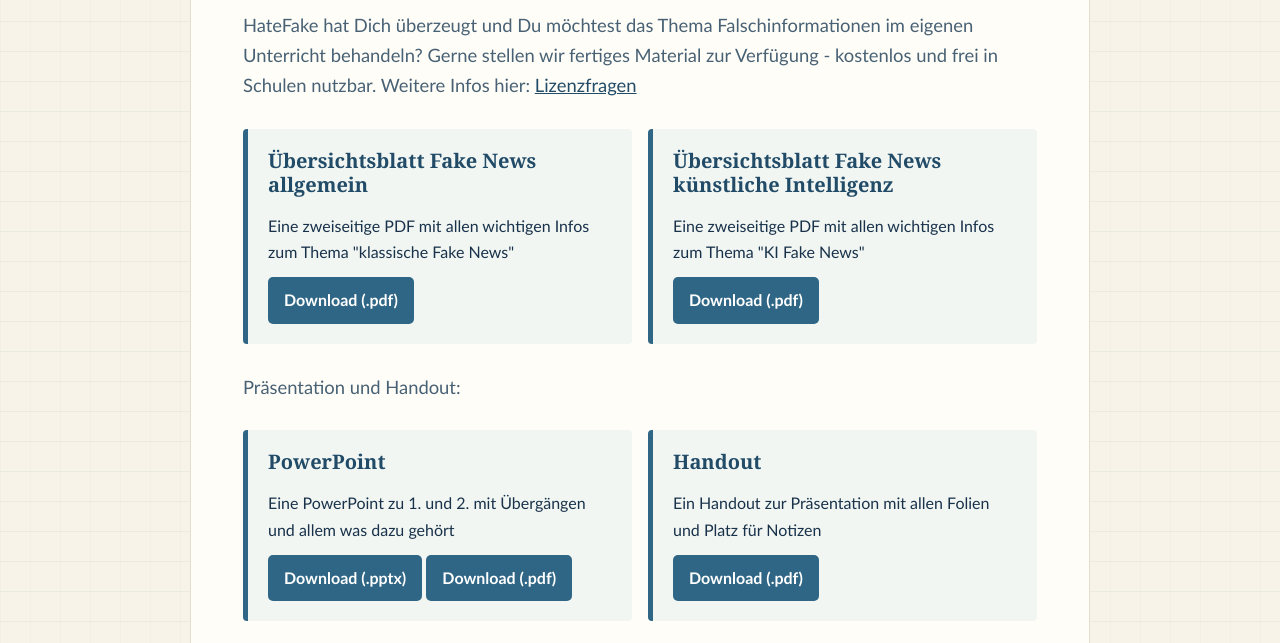
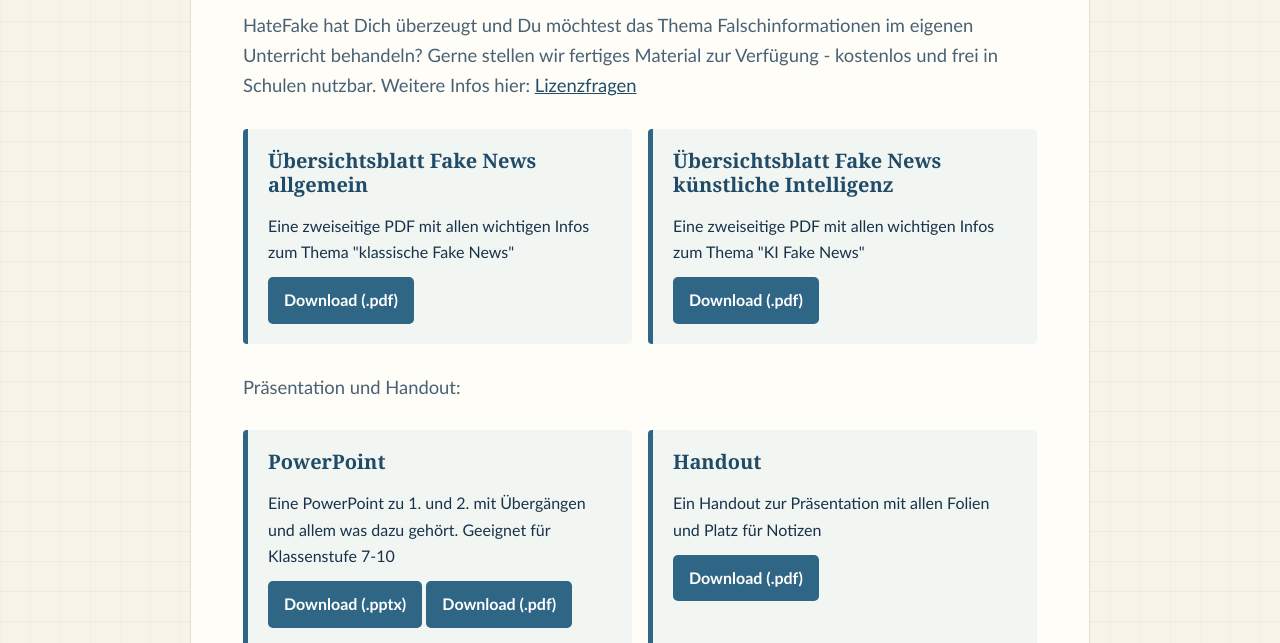
Before and after one commit to InformatikAG-Gymkn/fakenews-ag-webpage, a plain HTML site: page pages/materials.html in a window 1280 px wide. Shown: the part 309-952 px from the top of the page. Drawn offline with Linux system fonts and the light colour scheme.

Commit message:
Optimized PDFs and added information to presentation

```diff
--- a/pages/materials.html
+++ b/pages/materials.html
@@ -49,7 +49,7 @@
             <div class="card-grid">
                 <section class="card">
                     <h3>PowerPoint</h3>
-                    <p>Eine PowerPoint zu 1. und 2. mit Übergängen und allem was dazu gehört</p>
+                    <p>Eine PowerPoint zu 1. und 2. mit Übergängen und allem was dazu gehört. Geeignet für Klassenstufe 7-10</p>
                     <a class="button-link" href="../data/presentation/HateFake-Praesentation-Powerpoint-Unterricht.pptx" download>Download (.pptx)</a>
                     <a class="button-link" href="../data/presentation/HateFake-Praesentation-Powerpoint-Unterricht.pdf" download>Download (.pdf)</a>
                 </section>
```
Also changed, not shown: 2 other files.
